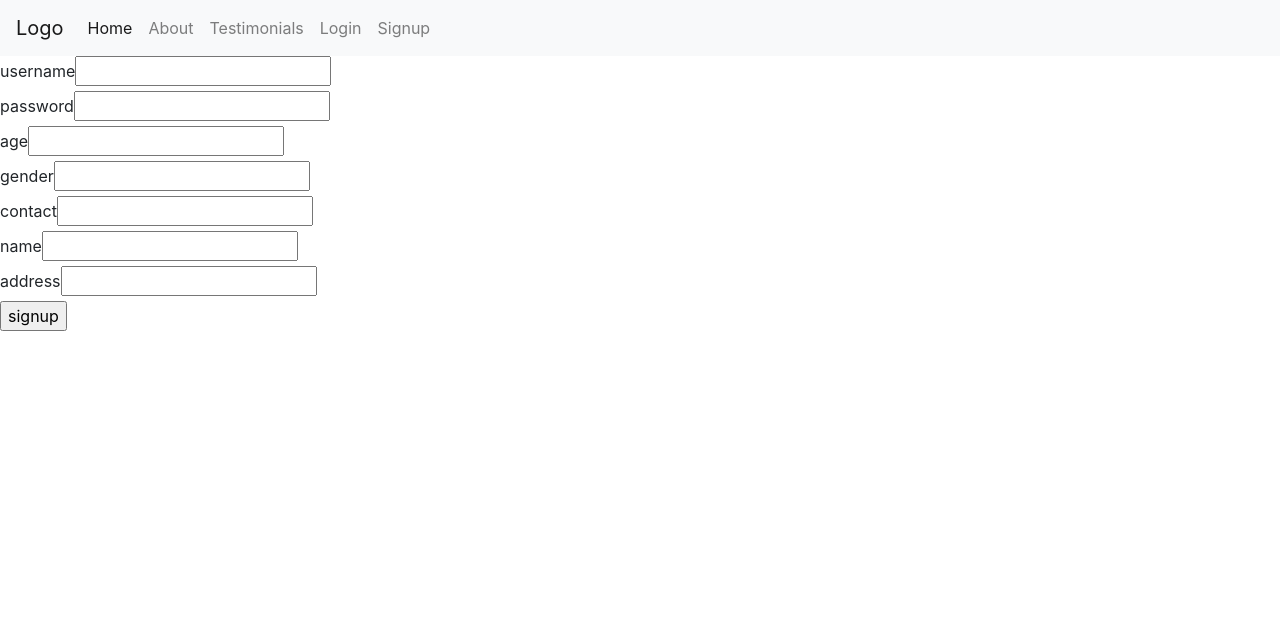
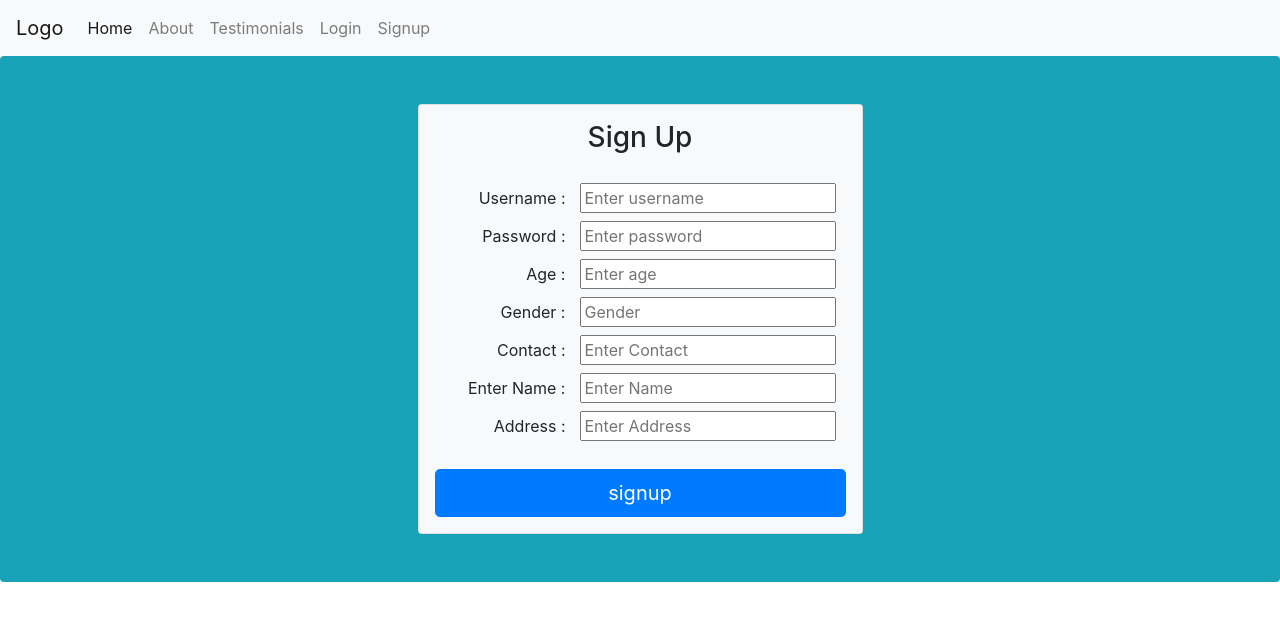
Before and after one commit to foolhardy21/medicine-app, a React (Create React App) app in the folder medicineapp-frontend/: page /signup in a window 1280 px wide. Shown: the top 620 px of the page. Built offline with nearby package versions, Linux system fonts and the light colour scheme.

Commit message:
add styles to home login and signup

```diff
--- a/medicineapp-frontend/src/pages/Home.js
+++ b/medicineapp-frontend/src/pages/Home.js
@@ -1,9 +1,52 @@
 import React from 'react'
+import { Link } from 'react-router-dom';
+import DonorForm from '../components/Donor'
+import first from '../assets/fourth.jpg'
+import second from '../assets/two.jpg'
+import third from '../assets/three.jpg'
+
 
 function Home() {
   return (
     <div>
-      home compoent
+      <DonorForm/>
+
+      <div className="carousel slide m-4"  id="carouselControls" data-ride="carousel">
+        <ol class="carousel-indicators">
+          <li data-target="#carouselControls" data-slide-to="0" className="active bg-danger"></li>
+          <li data-target="#carouselControls" data-slide-to="1" className="bg-danger"></li>
+          <li data-target="#carouselControls" data-slide-to="2" className="bg-danger"></li>
+        </ol>
+        <div className="carousel-inner">
+          <div className="carousel-item active border">
+            <img className="d-block w-100" src={first} height="400"  alt="first slide"/>
+          </div>
+          <div className="carousel-item border">
+            <img className="d-block w-100" src={second} height="400" alt="second slide"/>
+          </div>
+          <div className="carousel-item border">
+            <img className="d-block w-100" src={third} height="400" alt="third slide"/>
+          </div>
+        </div>
+        <a className="carousel-control-prev" href="#carouselControls" role="button" data-slide="prev">
+          <span className="carousel-control-prev-icon bg-dark" aria-hidden="true"></span>
+          <span className="sr-only">Previous</span>
+        </a>
+        <a className="carousel-control-next" href="#carouselControls" role="button" data-slide="next">
+          <span className="carousel-control-next-icon bg-dark" aria-hidden="true"></span>
+          <span className="sr-only">Next</span>
+        </a>
+      </div>
+
+      <footer className="bg-dark text-center text-white">
+        <div className="container p-4 pb-0">
+          | <Link to="/">Home</Link>  | <Link to="/about">About</Link> | <Link to="/about">Testimonials</Link> |
+        </div>
+        <div className="text-center p-3">
+          &copy;2021 Copyright:
+          <a class="text-white" href="https://www.persistentfoundation.org/about/"> Persistent Systems foundation</a>
+        </div>
+      </footer>
     </div>
   );
 }
--- a/medicineapp-frontend/src/pages/Login.js
+++ b/medicineapp-frontend/src/pages/Login.js
@@ -5,6 +5,10 @@ import { verifyUser } from '../services/users'
 function Login() {
   const history = useHistory()
 
+  async function handleSignUpClick(e){
+    e.preventDefault()
+    history.push('/signup')
+  }
   async function handleLoginSubmit(e) {
     e.preventDefault()
 
@@ -12,19 +16,35 @@ function Login() {
     if(response.includes('invalid')) {
       alert(response)
     } else {
-      history.push(`/profile`)
-      window.localStorage.setItem('userId',JSON.stringify(response))
+      history.push(`/profile/${response}`)
     }
 
   }
   return (
-
-      <form onSubmit={handleLoginSubmit}>
-        <label htmlFor='login_username'>username</label>
-        <input name='login_username' type='text' /><br />
-        <label htmlFor='login_password'>password</label>
-        <input name='login_password' type='password'/><br />
-        <input type='submit' value='login'/>
+      <form onSubmit={handleLoginSubmit} className="bg-info">
+        <section className="vh-100">
+          <div className="container py-5 h-100">
+            <div className="row d-flex justify-content-center align-items-center h-100">
+              <div className="col-12 col-md-8 col-lg-6 col-xl-5">
+                <div className="card shadow-2-strong">
+                  <div className="card-body p-5 text-center bg-light">
+                    <h3 class="mb-5">Sign in</h3>
+                    <div className="form-outline mb-4">
+                      <input name='login_username' type='text' className="form-control form-control-lg" placeholder="Enter Username"/>
+                    </div>
+                    <div className="form-outline mb-4">
+                      <input id="pwd" name='login_password' type='password' className="form-control form-control-lg" placeholder="Enter Password"/>
+                    </div>
+                    <input type='submit' value='Login' className="btn btn-primary btn-lg btn-block"/>
+                    <div>
+                      <p className="mb-0">Don't have an account? <button type="button" onClick={handleSignUpClick} className="btn btn-link p-0">SIGN UP</button></p>
+                    </div>
+                  </div>
+                </div>
+              </div>
+            </div>
+          </div>
+        </section>
       </form>
 
   );
--- a/medicineapp-frontend/src/pages/Signup.js
+++ b/medicineapp-frontend/src/pages/Signup.js
@@ -30,22 +30,48 @@ const SignUp = () => {
         history.push('/login')
     }
     return (
-        <form onSubmit={handleSignUpSubmit}>
-            <label htmlFor='username_input'>username</label>
-            <input name='username_input' type='text'/><br/>
-            <label htmlFor='password_input'>password</label>
-            <input name='password_input' type='password' /><br/>
-            <label htmlFor='age_input'>age</label>
-            <input name='age_input' type='number'/><br/>
-            <label htmlFor='gender_input'>gender</label>
-            <input type='text' name='gender_input'/><br/>
-            <label htmlFor='contact_input'>contact</label>
-            <input name='contact_input' type='number' /><br/>
-            <label htmlFor='name_input'>name</label>
-            <input name='name_input' type='text' /><br/>
-            <label htmlFor='address_input'>address</label>
-            <input name='address_input' type='text' /><br />
-            <input type='submit' value='signup'/>
+        <form onSubmit={handleSignUpSubmit} className="bg-info rounded">
+        <section className="vh-100">
+          <div className="container py-5 h-100">
+            <div className="row d-flex justify-content-center align-items-center h-100">
+              <div className="col-12 col-md-8 col-lg-6 col-xl-5">
+                <div className="card shadow-2-strong">
+                  <div className="card-body p-3 text-center bg-light">
+                    <h3 class="mb-4 ">Sign Up</h3>
+                    <div className="form-floating mb-4">
+                        <label for="username" className="col-md-4 col-form-label text-md-right">Username : </label>
+                        <input id="username" type='text' placeholder="Enter username"/>
+
+                        <label for="password" className="col-md-4 col-form-label text-md-right">Password : </label>
+                        <input name='password_input' id="password" type='password' placeholder="Enter password"/>
+
+                        <label for="age" className="col-md-4 col-form-label text-md-right">Age : </label>
+                        <input name='age_input' id="age" type='number' placeholder="Enter age"/>
+
+                        <label for="gender" className="col-md-4 col-form-label text-md-right">Gender : </label>
+                        <input type='text' list="gender" name='gender_input' placeholder="Gender"/>
+                        <datalist id="gender">
+                            <option>Male</option>
+                            <option>Female</option>
+                            <option>Other</option>
+                        </datalist>
+
+                        <label for="contact" className="col-md-4 col-form-label text-md-right">Contact : </label>
+                        <input name='contact_input' id="contact" type='number' minLength="9" maxLength="9" placeholder="Enter Contact"/>
+
+                        <label for="name" className="col-md-4 col-form-label text-md-right">Enter Name : </label>
+                        <input name='name_input' id="name" type='text' placeholder="Enter Name" />
+
+                        <label for="address" className="col-md-4 col-form-label text-md-right">Address : </label>
+                        <input name='address_input' id="address" type='text' placeholder="Enter Address"/>
+                    </div>
+                    <input type='submit' value='signup' className="btn btn-primary btn-lg btn-block"/>
+                    </div>
+                </div>
+              </div>
+            </div>
+          </div>
+        </section>
         </form>
     )
 }
```
